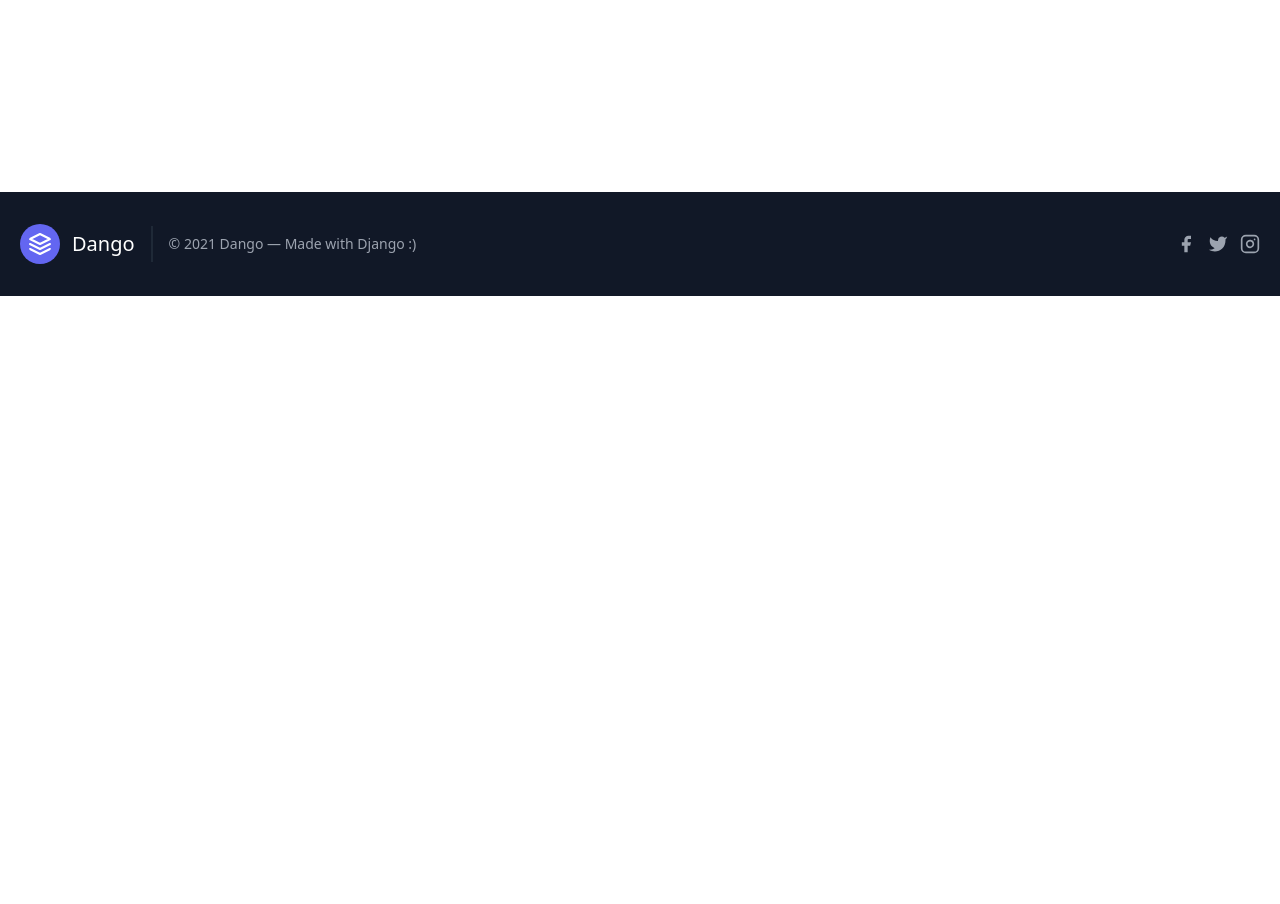
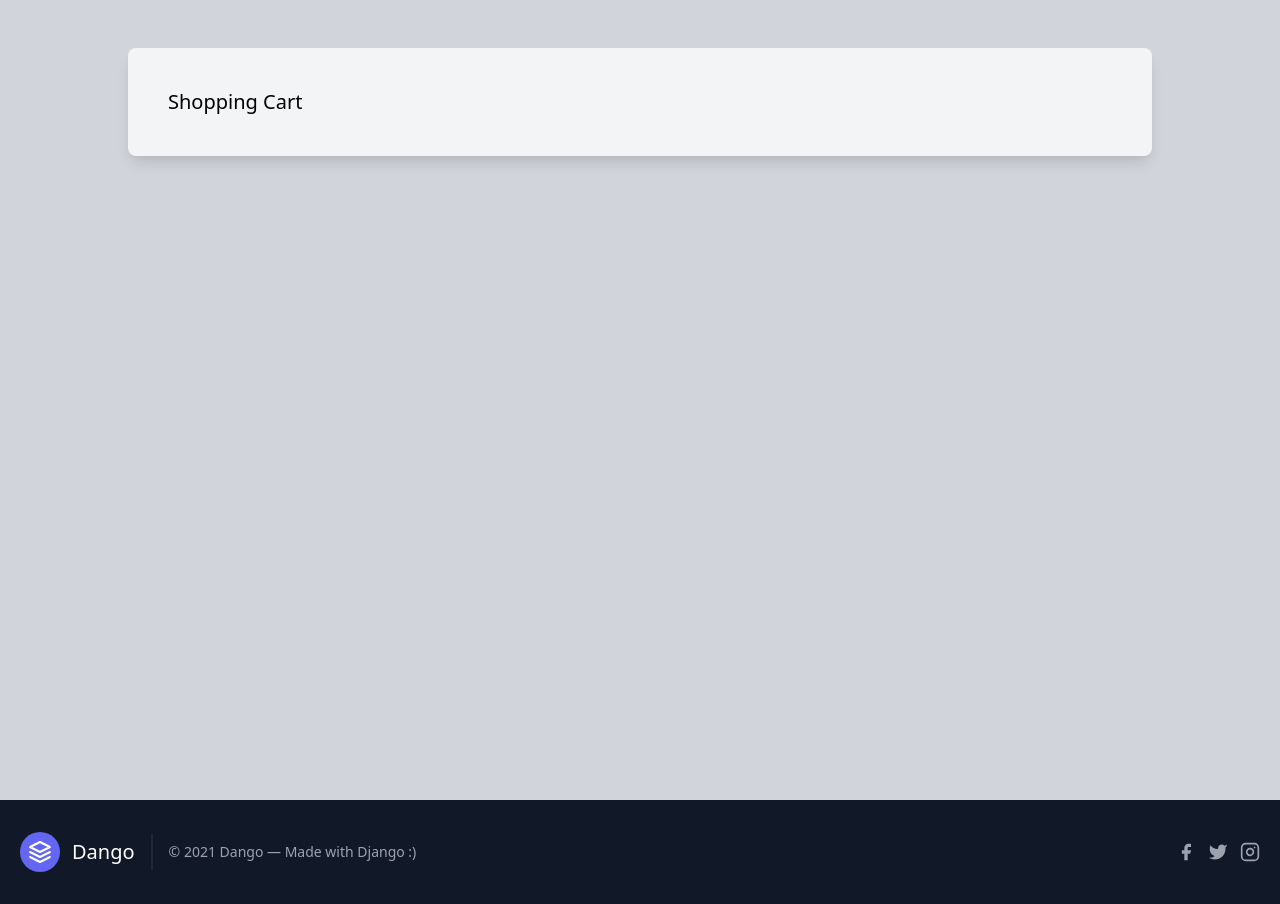
Before and after one commit to sjinno/dango, a Django app: page /cart/ in a window 1280 px wide. Shown: the part 80-984 px from the top of the page. Before the commit the page ends 376 px from the top, so only its background shows below. Run offline with Django 3.2, Linux system fonts and the light colour scheme; data that the repository does not hold is empty.

Commit message:
(WIP) cart: Create cart view.

```diff
--- a/cart/urls.py
+++ b/cart/urls.py
@@ -6,6 +6,7 @@ from . import views
 app_name = 'cart'
 
 urlpatterns = [
-    path('', views.ProductListView.as_view(), name='product-list'),
-    path('<slug>/', views.ProductDetailView.as_view(), name='product-detail'),
+    path('', views.CartView.as_view(), name='summary'),
+    path('shop/', views.ProductListView.as_view(), name='product-list'),
+    path('shop/<slug>/', views.ProductDetailView.as_view(), name='product-detail'),
 ]
--- a/cart/views.py
+++ b/cart/views.py
@@ -42,3 +42,12 @@ class ProductDetailView(generic.FormView):
         context = super(ProductDetailView, self).get_context_data(**kwargs)
         context['product'] = self.get_object()
         return context
+
+
+class CartView(generic.TemplateView):
+    template_name = 'cart/cart.html'
+
+    def get_context_data(self, **kwargs):
+        context = super(CartView, self).get_context_data(**kwargs)
+        context['order'] = get_or_set_order_session(self.request)
+        return context
--- /dev/null
+++ b/templates/cart/cart.html
@@ -0,0 +1,47 @@
+{% extends "base.html" %}
+{% block content %}
+<div class="h-screen bg-gray-300">
+    <div class="py-12">
+        <div class="max-w-md mx-auto bg-gray-100 shadow-lg rounded-lg md:max-w-5xl">
+            <div class="md:flex ">
+                <div class="w-full p-4 px-5 py-5">
+                    <!-- <div class="md:grid md:grid-cols-3 gap-2 "> -->
+                        <div class="col-span-2 p-5">
+                            <h1 class="text-xl font-medium ">Shopping Cart</h1>
+                            {% for item in order.items.all %}
+                            <div class="flex justify-between items-center mt-6 pt-6">
+                                <div class="flex items-center"> <img src="{{ item.product.image.url }}" width="60" class="rounded-full ">
+                                    <div class="flex flex-col ml-3"> <span class="md:text-md font-medium">{{ item.product.title }}</span> <span class="text-xs font-light text-gray-400">{{ item.product.description }}</span> </div>
+                                </div>
+                                <div class="flex justify-center items-center">
+                                    <div class="pr-8 flex "> <span class="font-semibold">-</span> <input type="text" class="focus:outline-none bg-gray-100 border h-6 w-8 rounded text-sm px-2 mx-2" value="{{ item.quantity }}"> <span class="font-semibold">+</span> </div>
+                                    <div class="pr-8 "> <span class="text-xs font-medium">{{ item.product.price }}</span> </div>
+                                    <div> <i class="fa fa-close text-xs font-medium"></i> </div>
+                                </div>
+                            </div>
+                            {% endfor %}
+                        </div>
+                        <!-- <div class=" p-5 bg-gray-800 rounded overflow-visible"> <span class="text-xl font-medium text-gray-100 block pb-3">Card Details</span> <span class="text-xs text-gray-400 ">Card Type</span>
+                            <div class="overflow-visible flex justify-between items-center mt-2">
+                                <div class="rounded w-52 h-28 bg-gray-500 py-2 px-4 relative right-10"> <span class="italic text-lg font-medium text-gray-200 underline">VISA</span>
+                                    <div class="flex justify-between items-center pt-4 "> <span class="text-xs text-gray-200 font-medium">****</span> <span class="text-xs text-gray-200 font-medium">****</span> <span class="text-xs text-gray-200 font-medium">****</span> <span class="text-xs text-gray-200 font-medium">****</span> </div>
+                                    <div class="flex justify-between items-center mt-3"> <span class="text-xs text-gray-200">Giga Tamarashvili</span> <span class="text-xs text-gray-200">12/18</span> </div>
+                                </div>
+                                <div class="flex justify-center items-center flex-col"> <img src="https://img.icons8.com/color/96/000000/mastercard-logo.png" width="40" class="relative right-5" /> <span class="text-xs font-medium text-gray-200 bottom-2 relative right-5">mastercard.</span> </div>
+                            </div>
+                            <div class="flex justify-center flex-col pt-3"> <label class="text-xs text-gray-400 ">Name on Card</label> <input type="text" class="focus:outline-none w-full h-6 bg-gray-800 text-white placeholder-gray-300 text-sm border-b border-gray-600 py-4" placeholder="Giga Tamarashvili"> </div>
+                            <div class="flex justify-center flex-col pt-3"> <label class="text-xs text-gray-400 ">Card Number</label> <input type="text" class="focus:outline-none w-full h-6 bg-gray-800 text-white placeholder-gray-300 text-sm border-b border-gray-600 py-4" placeholder="**** **** **** ****"> </div>
+                            <div class="grid grid-cols-3 gap-2 pt-2 mb-3">
+                                <div class="col-span-2 "> <label class="text-xs text-gray-400">Expiration Date</label>
+                                    <div class="grid grid-cols-2 gap-2"> <input type="text" class="focus:outline-none w-full h-6 bg-gray-800 text-white placeholder-gray-300 text-sm border-b border-gray-600 py-4" placeholder="mm"> <input type="text" class="focus:outline-none w-full h-6 bg-gray-800 text-white placeholder-gray-300 text-sm border-b border-gray-600 py-4" placeholder="yyyy"> </div>
+                                </div>
+                                <div class=""> <label class="text-xs text-gray-400">CVV</label> <input type="text" class="focus:outline-none w-full h-6 bg-gray-800 text-white placeholder-gray-300 text-sm border-b border-gray-600 py-4" placeholder="XXX"> </div>
+                            </div> <button class="h-12 w-full bg-blue-500 rounded focus:outline-none text-white hover:bg-blue-600">Check Out</button>
+                        </div> -->
+                    </div>
+                <!-- </div> -->
+            </div>
+        </div>
+    </div>
+</div>
+{% endblock content %}
--- a/templates/header.html
+++ b/templates/header.html
@@ -39,8 +39,9 @@
         Search
       </button>
       &ensp;
-      <button
+      <a
         class="inline-flex items-center bg-gray-800 border-0 py-1 px-3 focus:outline-none hover:bg-gray-700 rounded text-base mt-4 md:mt-0"
+        href="{% url 'cart:summary' %}"
       >
         View cart
         <svg
@@ -54,7 +55,7 @@
         >
           <path d="M5 12h14M12 5l7 7-7 7"></path>
         </svg>
-      </button>
+      </a>
     </nav>
   </div>
 </header>
```
